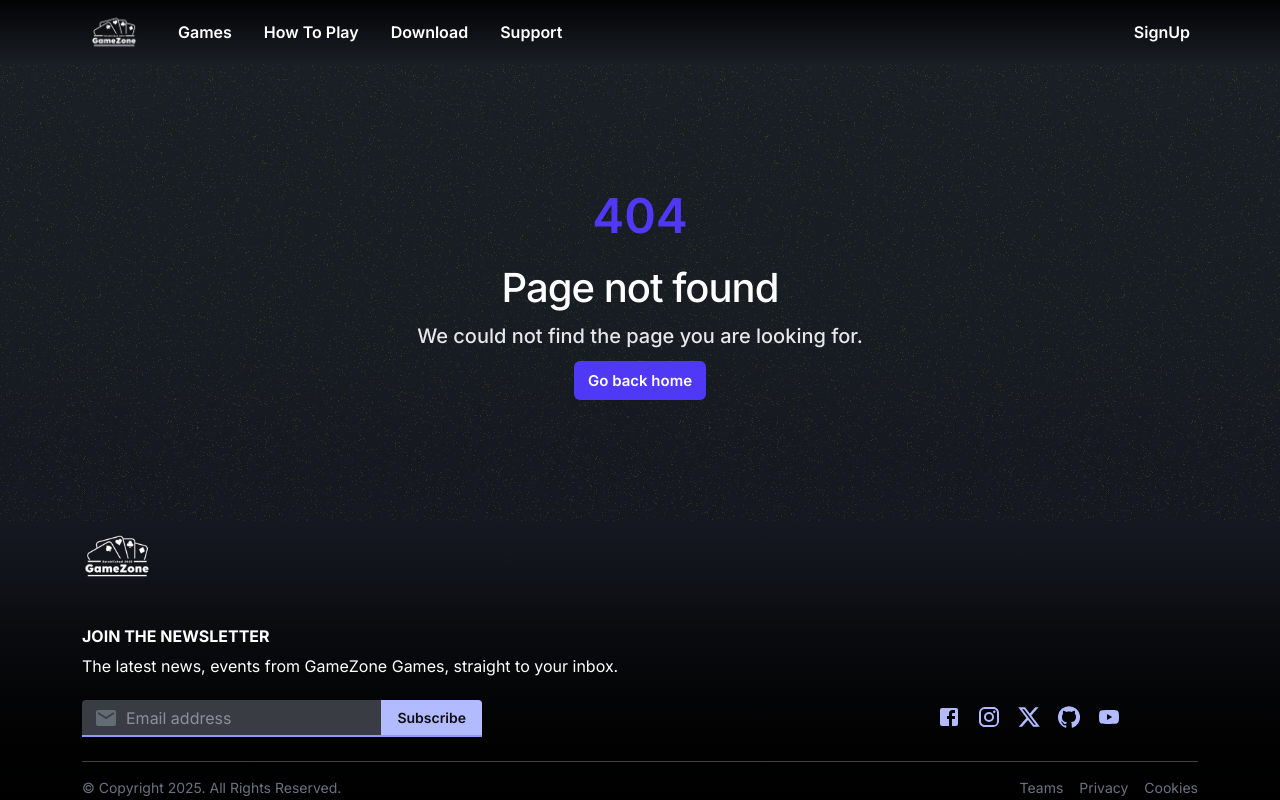
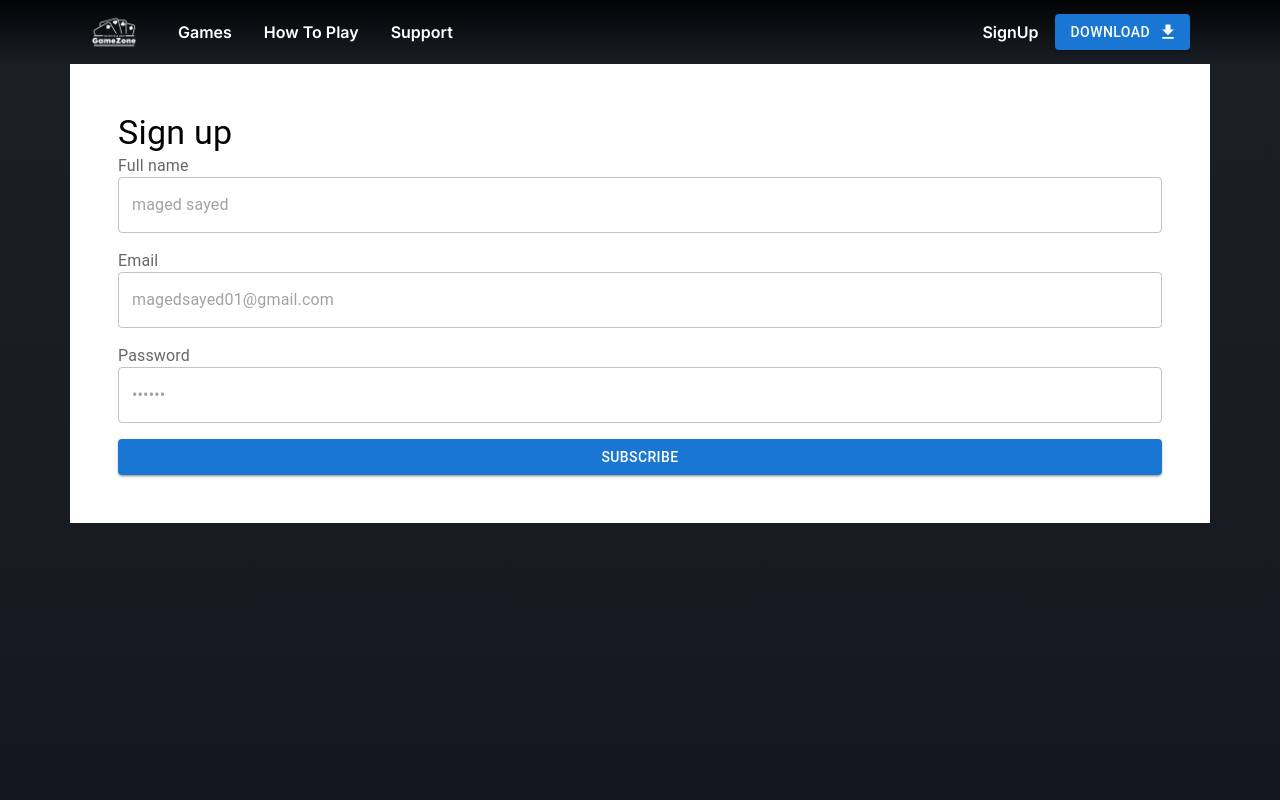
Before and after one commit to MagedSayeed/GradProject, a React (Vite) app: page /signup in a window 1280 px wide. Shown: the top 800 px of the page. Built offline with nearby package versions, Linux system fonts and the light colour scheme.

Commit message:
SignUpPage added

```diff
--- a/src/App.jsx
+++ b/src/App.jsx
@@ -5,8 +5,8 @@ import Layout from "./Components/Layout/Layout";
 import Error from "./Components/Error/Error";
 import Toaster from "./Components/Toaster/Toaster";
 import Support from './Components/Support/Support';
-import Download from './Components/Download/Download';
 import Games from './Components/Games/Games';
+import SignUp from './Components/SignUp/SignUp';
 
 const router = createBrowserRouter([
   {
@@ -17,8 +17,8 @@ const router = createBrowserRouter([
       {path: "home", element: <Home /> },
       {path: "howtoplay", element: <HowToPlay/> },
       {path: "support", element: <Support/> },
-      {path: "download", element: <Download/> },
       {path: "games", element: <Games/> },
+      {path: "signup", element: <SignUp/> },
       {path:'*',element:<Error/>},
     ],
   },
--- a/src/Components/Download/Download.jsx
+++ /dev/null
@@ -1,6 +0,0 @@
-
-export default function Download() {
-  return (
-    <div>Download</div>
-  )
-}
--- a/src/Components/Home/Carousel/Carousel.jsx
+++ b/src/Components/Home/Carousel/Carousel.jsx
@@ -17,10 +17,10 @@ export default function Carousel() {
     centerMode: true,
     infinite: false,
     autoplay: true,
-    autoplaySpeed: 3000,
+    autoplaySpeed: 8000,
     centerPadding: "50px",
     slidesToShow: 1,
-    speed: 500,
+    speed: 1000,
     arrows: false,
     responsive: [
       {
--- a/src/Components/Home/GatherFriend/GatherFriend.jsx
+++ b/src/Components/Home/GatherFriend/GatherFriend.jsx
@@ -9,7 +9,7 @@ export default function GatherFriend() {
   useEffect(() => {
     AOS.init({
       duration: 1000,
-      offset: 300,
+      offset: 100,
     });
   }, []);
   return (
--- a/src/Components/Home/IntroSection/IntroSection.jsx
+++ b/src/Components/Home/IntroSection/IntroSection.jsx
@@ -25,7 +25,7 @@ export default function IntroSection() {
   useEffect(() => {
     AOS.init({
       duration: 1000,
-      offset: 300,
+      offset: 100,
     });
   }, []);
   return (
--- a/src/Components/InputSubscription/InputSubscription.jsx
+++ b/src/Components/InputSubscription/InputSubscription.jsx
@@ -1,11 +1,10 @@
 import * as React from "react";
 import FormControl from "@mui/joy/FormControl";
 import FormLabel from "@mui/joy/FormLabel";
-import FormHelperText from "@mui/joy/FormHelperText";
 import Input from "@mui/joy/Input";
 import Button from "@mui/joy/Button";
 import { Mail } from "@mui/icons-material";
-import { Bounce, toast } from "react-toastify";
+import {  toast } from "react-toastify";
 
 export default function InputSubscription({ buttonPlace }) {
   const [data, setData] = React.useState({
--- a/src/Components/Navbar/Navbar.jsx
+++ b/src/Components/Navbar/Navbar.jsx
@@ -2,20 +2,16 @@ import {
   Disclosure,
   DisclosureButton,
   DisclosurePanel,
-  Menu,
-  MenuButton,
-  MenuItem,
-  MenuItems,
 } from "@headlessui/react";
-import { Bars3Icon, BellIcon, XMarkIcon } from "@heroicons/react/24/outline";
+import { Bars3Icon, XMarkIcon } from "@heroicons/react/24/outline";
 import { Link, NavLink } from "react-router-dom";
 import logo from "../../assets/logo.png";
-import Home from "../Home/Home";
+import { Button } from "@mui/material";
+import SendIcon from "@mui/icons-material/Download";
 
 const navigation = [
   { name: "Games", to: "Games", current: false },
   { name: "How To Play", to: "HowToPlay", current: false },
-  { name: "Download", to: "Download", current: false },
   { name: "Support", to: "Support", current: false },
 ];
 
@@ -71,13 +67,19 @@ export default function Navbar() {
                 </div>
               </div>
             </div>
-            <div className="absolute inset-y-0 right-0 flex items-center pr-2 sm:static sm:inset-auto sm:ml-6 sm:pr-0">
+            <div className="absolute inset-y-0 right-0 flex gap-3 items-center pr-2 sm:static sm:inset-auto sm:ml-6 sm:pr-0">
               <NavLink
-                to="/"
+                to="/signup"
                 className="text-white navLinkFont  text-decoration-none block py-2 text-sm  rounded"
               >
                 SignUp
               </NavLink>
+
+              <div className="hidden md:block">
+                <Button variant="contained" endIcon={<SendIcon />}>
+                  Download
+                </Button>
+              </div>
             </div>
           </div>
         </div>
--- /dev/null
+++ b/src/Components/SignUp/SignUp.jsx
@@ -0,0 +1,169 @@
+import * as React from "react";
+import Box from "@mui/material/Box";
+import Button from "@mui/material/Button";
+import FormLabel from "@mui/material/FormLabel";
+import FormControl from "@mui/material/FormControl";
+import TextField from "@mui/material/TextField";
+import Typography from "@mui/material/Typography";
+import MuiCard from "@mui/material/Card";
+import { styled } from "@mui/material/styles";
+import { toast } from "react-toastify";
+import { useNavigate } from "react-router-dom";
+
+export default function SignUp(props) {
+  const [emailError, setEmailError] = React.useState(false);
+  const [emailErrorMessage, setEmailErrorMessage] = React.useState("");
+  const [passwordError, setPasswordError] = React.useState(false);
+  const [passwordErrorMessage, setPasswordErrorMessage] = React.useState("");
+  const [nameError, setNameError] = React.useState(false);
+  const [nameErrorMessage, setNameErrorMessage] = React.useState("");
+  const [isLoading, setIsLoading] = React.useState("initial");
+  const navigate = useNavigate();
+
+  const validateInputs = () => {
+    const email = document.getElementById("email");
+    const password = document.getElementById("password");
+    const name = document.getElementById("name");
+
+    let isValid = true;
+
+    if (!email.value || !/\S+@\S+\.\S+/.test(email.value)) {
+      setEmailError(true);
+      setEmailErrorMessage("Please enter a valid email address.");
+      isValid = false;
+    } else {
+      setEmailError(false);
+      setEmailErrorMessage("");
+    }
+
+    if (!password.value || password.value.length < 6) {
+      setPasswordError(true);
+      setPasswordErrorMessage("Password must be at least 6 characters long.");
+      isValid = false;
+    } else {
+      setPasswordError(false);
+      setPasswordErrorMessage("");
+    }
+
+    if (!name.value || name.value.length < 1) {
+      setNameError(true);
+      setNameErrorMessage("Name is required.");
+      isValid = false;
+    } else {
+      setNameError(false);
+      setNameErrorMessage("");
+    }
+
+    return isValid;
+  };
+
+  const handleSubmit = (event) => {
+    event.preventDefault();
+    setIsLoading(() => "loading");
+    if (nameError || emailError || passwordError) {
+      return;
+    }
+    const data = new FormData(event.currentTarget);
+    setTimeout(() => {
+      setIsLoading("sent");
+    }, 1500);
+    toast.success("Thanks for signing up!", {
+      position: "top-right",
+      autoClose: 2000,
+      delay: 1500,
+    });
+    setTimeout(() => {
+      navigate("/");
+    }, 1500);
+
+    // console.log({
+    //   name: data.get("name"),
+    //   lastName: data.get("lastName"),
+    //   email: data.get("email"),
+    //   password: data.get("password"),
+    // });
+  };
+
+  return (
+    <>
+      <div className="SignUpPage vh-100">
+        <div className="bg-white p-5 m-auto d-flex flex-column  container">
+          <Typography
+            component="h1"
+            variant="h4"
+            sx={{
+              color: "black",
+              width: "100%",
+            }}
+          >
+            Sign up
+          </Typography>
+          <Box
+            component="form"
+            onSubmit={handleSubmit}
+            sx={{ display: "flex", flexDirection: "column", gap: 2 }}
+          >
+            <FormControl>
+              <FormLabel htmlFor="name">Full name</FormLabel>
+              <TextField
+                autoComplete="name"
+                name="name"
+                required
+                fullWidth
+                id="name"
+                placeholder="maged sayed"
+                error={nameError}
+                helperText={nameErrorMessage}
+                color={nameError ? "error" : "primary"}
+              />
+            </FormControl>
+            <FormControl>
+              <FormLabel htmlFor="email">Email</FormLabel>
+              <TextField
+                required
+                fullWidth
+                id="email"
+                placeholder="magedsayed01@gmail.com"
+                name="email"
+                autoComplete="email"
+                variant="outlined"
+                error={emailError}
+                helperText={emailErrorMessage}
+                color={passwordError ? "error" : "primary"}
+              />
+            </FormControl>
+            <FormControl>
+              <FormLabel htmlFor="password">Password</FormLabel>
+              <TextField
+                required
+                fullWidth
+                name="password"
+                placeholder="••••••"
+                type="password"
+                id="password"
+                autoComplete="new-password"
+                variant="outlined"
+                error={passwordError}
+                helperText={passwordErrorMessage}
+                color={passwordError ? "error" : "primary"}
+              />
+            </FormControl>
+            <Button
+              variant="contained"
+              loading={isLoading === "loading"}
+              fullWidth
+              type="submit"
+              onClick={validateInputs}
+              sx={{
+                ":hover": {},
+              }}
+            >
+              Subscribe
+            </Button>
+
+          </Box>
+        </div>
+      </div>
+    </>
+  );
+}
```
Also changed, not shown: 1 other file (tests, documents, lock files or other folders).
